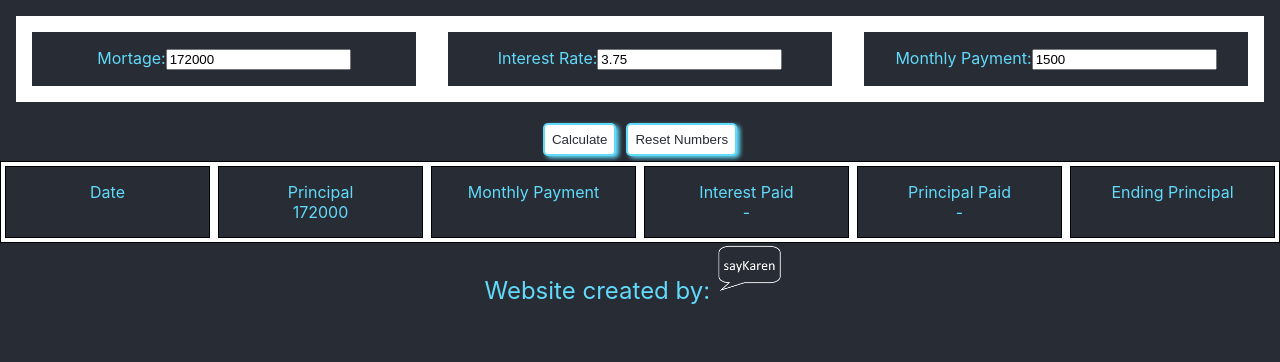
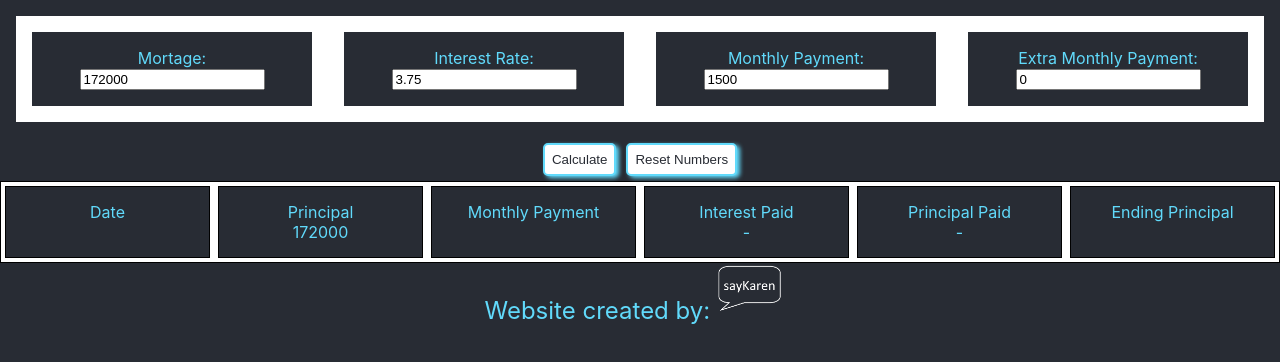
Before and after one commit to saykaren/LoanTest, a React (Create React App) app: page / in a window 1280 px wide. Shown: the top 362 px of the page. Built offline with nearby package versions, Linux system fonts and the light colour scheme.

Commit message:
added row for extra payment but need to work on calculations, will rework like the normal payment

```diff
--- a/src/components/app/App.js
+++ b/src/components/app/App.js
@@ -18,10 +18,6 @@ const titleInfo = [
 const titleExtraInfo = ['Principal Paid', 'Interest Paid', 'Ending Principal'];
 
 const App = () => {
-  const [mortgage, setMortgage] = useState(172000);
-  const [interest, setInterest] = useState(3.75);
-  const [bankPayment, setBankPayment] = useState(1500);
-
 
   let monthArray = [
     'January',
@@ -40,10 +36,10 @@ const App = () => {
   let yearArray = [2020];
 
   // // //User Input
-  const [principal, setPrincipal] = useState(mortgage);
-  const [interestRate, setInterestRate] = useState(interest);
-  const [monthlyPayment, setMonthlyPayment] = useState(bankPayment);
-  const [extraPayment, setExtraPayment] = useState(100);
+  const [principal, setPrincipal] = useState(172000);
+  const [interestRate, setInterestRate] = useState(3.75);
+  const [monthlyPayment, setMonthlyPayment] = useState(1500);
+  const [extraPayment, setExtraPayment] = useState(0);
 
   //Extra payment
   const [extraPrincipalPaidArray, setExtraPrincipalPaidArray] = useState([]);
@@ -149,19 +145,20 @@ const App = () => {
   };
 
   const handleResetMortgageAmount = (e) => {
-    setMortgage(e);
     setPrincipal(e);
   };
 
   const handleResetInterestRate = (e) => {
-    setInterest(e);
     setInterestRate(e);
   };
 
   const handleResetMonthlyPayment = (e) => {
     setMonthlyPayment(e);
-    setBankPayment(e);
   };
+
+  const handleResetExtraMonthlyPayment = (e)=>{
+    setExtraPayment(e);
+  }
 
 
   useEffect(()=>{
@@ -180,12 +177,12 @@ const App = () => {
                   <input
                       type="number"
                       name="Mortgage"
-                      value={mortgage}
+                      value={principal}
                       onChange={(e) =>
                           handleResetMortgageAmount(e.currentTarget.value)
                       }
                   ></input>
-              )) || <span>{mortgage}</span>}
+              )) || <span>{principal}</span>}
             </label>
             <label className="inputSection">
               Interest Rate:
@@ -193,10 +190,10 @@ const App = () => {
                   <input
                       type="number"
                       name="Interest"
-                      value={interest}
+                      value={interestRate}
                       onChange={(e) => handleResetInterestRate(e.currentTarget.value)}
                   ></input>
-              )) || <span>{interest}</span>}
+              )) || <span>{interestRate}</span>}
             </label>
             <label className="inputSection">
               Monthly Payment:
@@ -211,6 +208,20 @@ const App = () => {
                   ></input>
               )) || <span>{monthlyPayment}</span>}
             </label>
+
+            <label className="inputSection">
+              Extra Monthly Payment:
+              {(newEndingPrincipalArray.length <= 1 && (
+                  <input
+                      type="number"
+                      name="ExtraMonthlyPayment"
+                      value={extraPayment}
+                      onChange={(e) =>
+                          handleResetExtraMonthlyPayment(e.currentTarget.value)
+                      }
+                  ></input>
+              )) || <span>{monthlyPayment}</span>}
+            </label>
           </form>
         </div>
         {(newEndingPrincipalArray[newEndingPrincipalArray.length - 1] > 0 ||
@@ -220,12 +231,12 @@ const App = () => {
         )}
 
         <button onClick={() => window.location.reload()}>Reset Numbers</button>
-        <RevealData interestPaidArray={interestPaidArray} mortgage={mortgage} />
+        <RevealData interestPaidArray={interestPaidArray} mortgage={principal} />
         <div id="flexTable">
           <div className="tableCell">Date</div>
           <div className="tableCell">
             Principal
-            <div className="cellDetails">{mortgage}</div>
+            <div className="cellDetails">{principal}</div>
             {newEndingPrincipalArray.map((value, index) => (
                 <div className="cellDetails" key={index}>
                   {value}
@@ -240,14 +251,16 @@ const App = () => {
                 </div>
             ))}
           </div>
-          {/*<div className="tableCell">*/}
-          {/*  Extra Monthly Payment*/}
-          {/*  {newEndingPrincipalArray.map((value, index)=>(*/}
-          {/*      <div className="cellDetails" key={index}>*/}
-          {/*        {extraPayment}*/}
-          {/*      </div>*/}
-          {/*  ))}*/}
-          {/*</div>*/}
+          { extraPayment>0 && (
+              <div className="tableCell">
+                Extra Interest Paid by ${extraPayment} more a month
+                {extraInterestPaidArray.map((value, index)=>(
+                    <div className="cellDetails" key={index}>
+                      {value}
+                    </div>
+                ))}
+              </div>
+          )}
           <div className="tableCell bottomCell">
             Interest Paid
             <div className="cellDetails">-</div>
```
